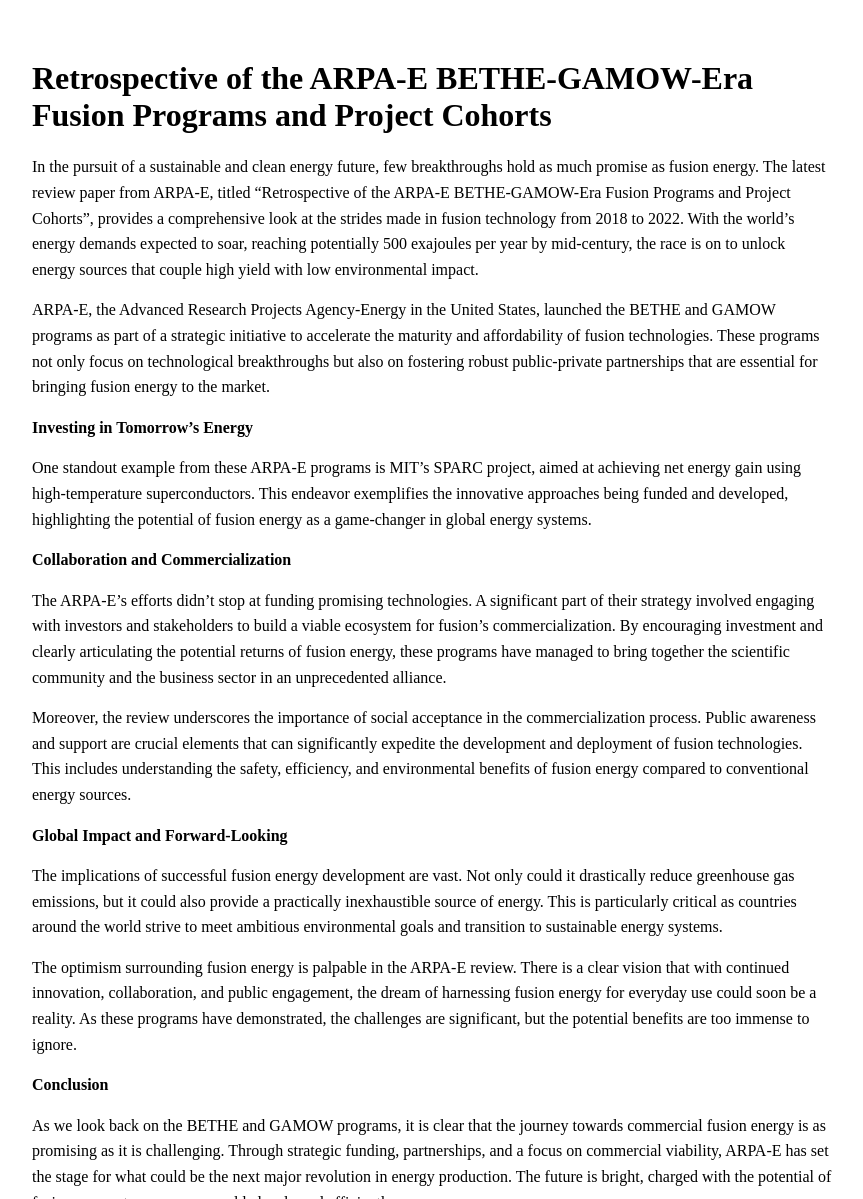
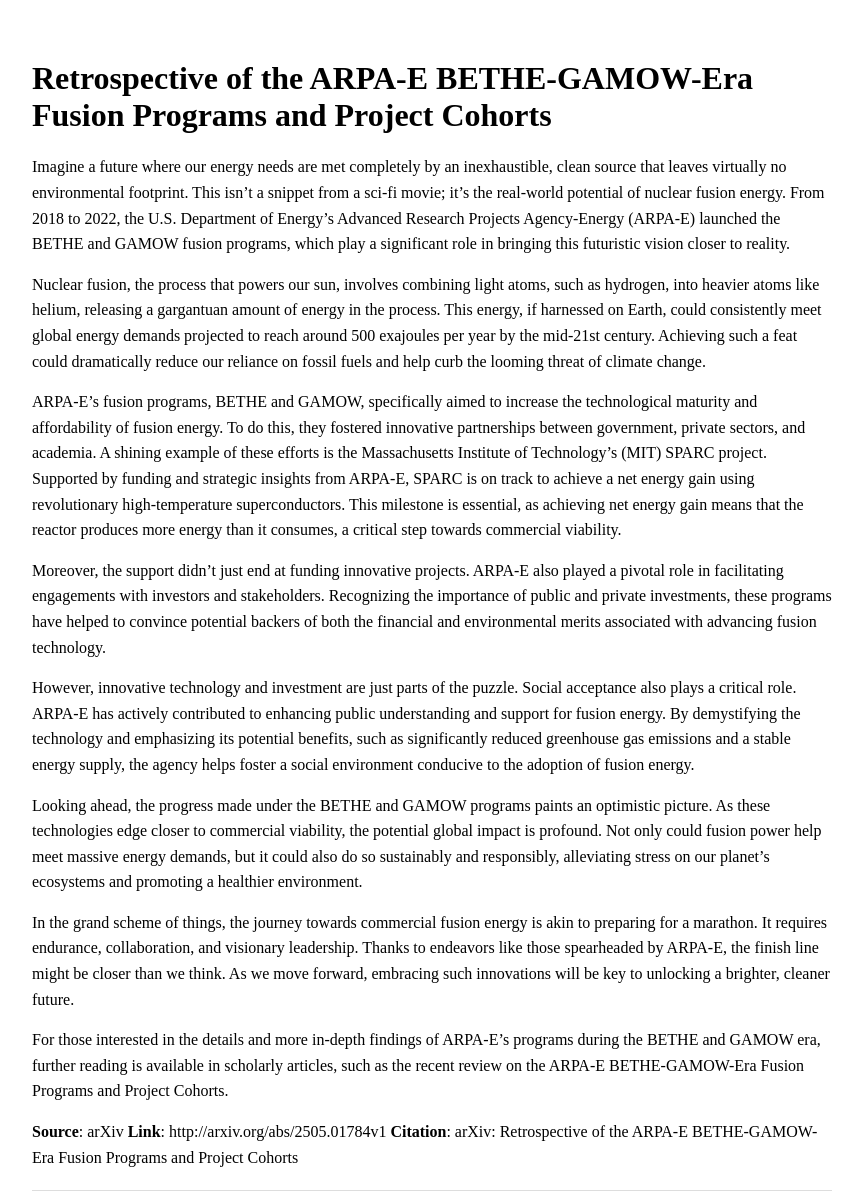
Before and after one commit to hyperpoint/hyperpoint.github.io, a Jekyll site: the page built from _posts/2025-05-01-75c0f7c4e84920ce2da07b1ce2cb2376-retrospective-of-the-arpa-e-bethe-gamow-era-fusion-programs-and-project-cohorts.md, in a window 1280 px wide and 1400 px high. Shown: the part 201-1400 px from the top of the window, without its empty margins (208-1071 px from the left). Built offline with Jekyll 4.4.1, drawn with Linux system fonts in a browser that asks for light colours; some of the changed text lies outside the part shown.

Commit message:
Update blog post: Retrospective of the ARPA-E BETHE-GAMOW-Era Fusion Programs and Project Cohorts

```diff
--- a/_posts/2025-05-01-75c0f7c4e84920ce2da07b1ce2cb2376-retrospective-of-the-arpa-e-bethe-gamow-era-fusion-programs-and-project-cohorts.md
+++ b/_posts/2025-05-01-75c0f7c4e84920ce2da07b1ce2cb2376-retrospective-of-the-arpa-e-bethe-gamow-era-fusion-programs-and-project-cohorts.md
@@ -9,35 +9,21 @@ note: This article was generated with AI assistance using the Fusion Authority E
 collaboration: In collaboration with leading fusion research entities.
 ---
 
-In the pursuit of a sustainable and clean energy future, few breakthroughs hold as much promise as fusion energy. The latest review paper from ARPA-E, titled "Retrospective of the ARPA-E BETHE-GAMOW-Era Fusion Programs and Project Cohorts", provides a comprehensive look at the strides made in fusion technology from 2018 to 2022. With the world’s energy demands expected to soar, reaching potentially 500 exajoules per year by mid-century, the race is on to unlock energy sources that couple high yield with low environmental impact.
+Imagine a future where our energy needs are met completely by an inexhaustible, clean source that leaves virtually no environmental footprint. This isn't a snippet from a sci-fi movie; it's the real-world potential of nuclear fusion energy. From 2018 to 2022, the U.S. Department of Energy's Advanced Research Projects Agency-Energy (ARPA-E) launched the BETHE and GAMOW fusion programs, which play a significant role in bringing this futuristic vision closer to reality.
 
-ARPA-E, the Advanced Research Projects Agency-Energy in the United States, launched the BETHE and GAMOW programs as part of a strategic initiative to accelerate the maturity and affordability of fusion technologies. These programs not only focus on technological breakthroughs but also on fostering robust public-private partnerships that are essential for bringing fusion energy to the market.
+Nuclear fusion, the process that powers our sun, involves combining light atoms, such as hydrogen, into heavier atoms like helium, releasing a gargantuan amount of energy in the process. This energy, if harnessed on Earth, could consistently meet global energy demands projected to reach around 500 exajoules per year by the mid-21st century. Achieving such a feat could dramatically reduce our reliance on fossil fuels and help curb the looming threat of climate change.
 
-**Investing in Tomorrow’s Energy**
+ARPA-E’s fusion programs, BETHE and GAMOW, specifically aimed to increase the technological maturity and affordability of fusion energy. To do this, they fostered innovative partnerships between government, private sectors, and academia. A shining example of these efforts is the Massachusetts Institute of Technology's (MIT) SPARC project. Supported by funding and strategic insights from ARPA-E, SPARC is on track to achieve a net energy gain using revolutionary high-temperature superconductors. This milestone is essential, as achieving net energy gain means that the reactor produces more energy than it consumes, a critical step towards commercial viability.
 
-One standout example from these ARPA-E programs is MIT’s SPARC project, aimed at achieving net energy gain using high-temperature superconductors. This endeavor exemplifies the innovative approaches being funded and developed, highlighting the potential of fusion energy as a game-changer in global energy systems.
+Moreover, the support didn't just end at funding innovative projects. ARPA-E also played a pivotal role in facilitating engagements with investors and stakeholders. Recognizing the importance of public and private investments, these programs have helped to convince potential backers of both the financial and environmental merits associated with advancing fusion technology.
 
-**Collaboration and Commercialization**
+However, innovative technology and investment are just parts of the puzzle. Social acceptance also plays a critical role. ARPA-E has actively contributed to enhancing public understanding and support for fusion energy. By demystifying the technology and emphasizing its potential benefits, such as significantly reduced greenhouse gas emissions and a stable energy supply, the agency helps foster a social environment conducive to the adoption of fusion energy.
 
-The ARPA-E's efforts didn’t stop at funding promising technologies. A significant part of their strategy involved engaging with investors and stakeholders to build a viable ecosystem for fusion's commercialization. By encouraging investment and clearly articulating the potential returns of fusion energy, these programs have managed to bring together the scientific community and the business sector in an unprecedented alliance.
+Looking ahead, the progress made under the BETHE and GAMOW programs paints an optimistic picture. As these technologies edge closer to commercial viability, the potential global impact is profound. Not only could fusion power help meet massive energy demands, but it could also do so sustainably and responsibly, alleviating stress on our planet's ecosystems and promoting a healthier environment.
 
-Moreover, the review underscores the importance of social acceptance in the commercialization process. Public awareness and support are crucial elements that can significantly expedite the development and deployment of fusion technologies. This includes understanding the safety, efficiency, and environmental benefits of fusion energy compared to conventional energy sources.
+In the grand scheme of things, the journey towards commercial fusion energy is akin to preparing for a marathon. It requires endurance, collaboration, and visionary leadership. Thanks to endeavors like those spearheaded by ARPA-E, the finish line might be closer than we think. As we move forward, embracing such innovations will be key to unlocking a brighter, cleaner future.
 
-**Global Impact and Forward-Looking**
-
-The implications of successful fusion energy development are vast. Not only could it drastically reduce greenhouse gas emissions, but it could also provide a practically inexhaustible source of energy. This is particularly critical as countries around the world strive to meet ambitious environmental goals and transition to sustainable energy systems.
-
-The optimism surrounding fusion energy is palpable in the ARPA-E review. There is a clear vision that with continued innovation, collaboration, and public engagement, the dream of harnessing fusion energy for everyday use could soon be a reality. As these programs have demonstrated, the challenges are significant, but the potential benefits are too immense to ignore.
-
-**Conclusion**
-
-As we look back on the BETHE and GAMOW programs, it is clear that the journey towards commercial fusion energy is as promising as it is challenging. Through strategic funding, partnerships, and a focus on commercial viability, ARPA-E has set the stage for what could be the next major revolution in energy production. The future is bright, charged with the potential of fusion energy to power our world cleanly and efficiently.
-
-For more insights, delve into the full paper: "Retrospective of the ARPA-E BETHE-GAMOW-Era Fusion Programs and Project Cohorts" available on arXiv.
-
-The horizon looks positively radiant.
-
-[Include a simple call to action, like inviting readers to subscribe for more updates or learn more about fusion energy on a dedicated educational website]
+For those interested in the details and more in-depth findings of ARPA-E's programs during the BETHE and GAMOW era, further reading is available in scholarly articles, such as the recent review on the ARPA-E BETHE-GAMOW-Era Fusion Programs and Project Cohorts.
 
 **Source**: arXiv
 **Link**: http://arxiv.org/abs/2505.01784v1
```
Also changed, not shown: other parts of _posts/2025-05-01-75c0f7c4e84920ce2da07b1ce2cb2376-retrospective-of-the-arpa-e-bethe-gamow-era-fusion-programs-and-project-cohorts.md (+1 -1 lines).
